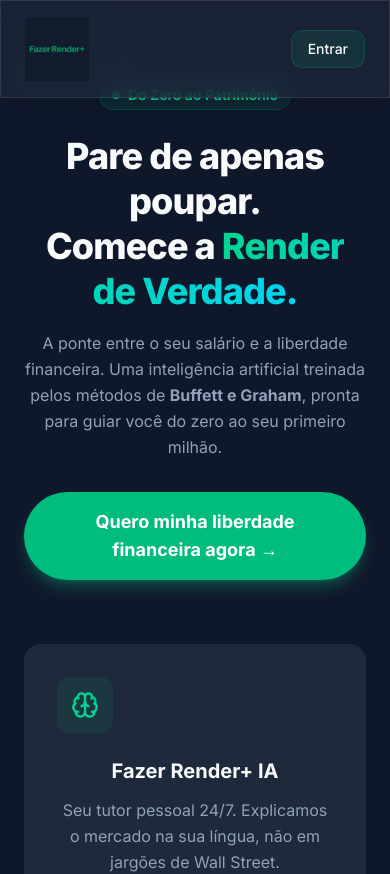
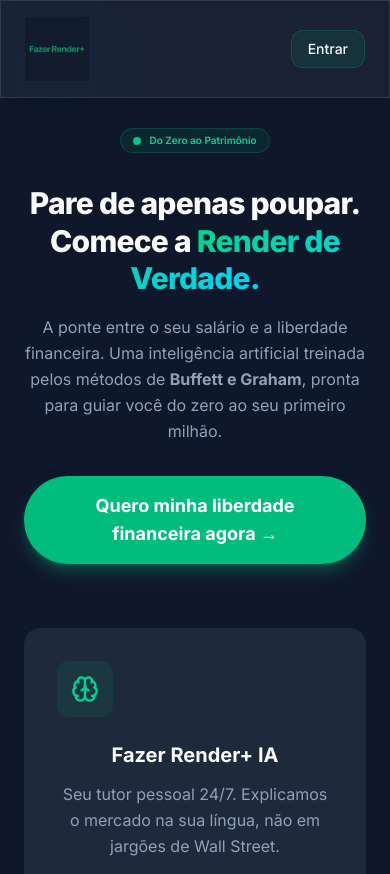
Before and after one commit to dsmempreendimentosdigitais/fazer-render-mais, a Next.js app in the folder frontend-pwa/: page / in a window 390 px wide. Shown: the top 874 px of the page. Built offline with nearby package versions, Linux system fonts and the light colour scheme; no server answers.

Commit message:
fix: adjust hero section for better badge visibility and logo consistency

```diff
--- a/frontend-pwa/src/app/page.tsx
+++ b/frontend-pwa/src/app/page.tsx
@@ -24,12 +24,12 @@ export default function LandingPage() {
           transition={{ duration: 0.8 }}
           className="max-w-3xl"
         >
-          <div className="inline-flex items-center space-x-2 bg-emerald-500/10 border border-emerald-500/20 px-3 py-1 rounded-full text-emerald-400 text-sm font-semibold mb-6">
+          <div className="inline-flex items-center space-x-2 bg-emerald-500/10 border border-emerald-500/20 px-3 py-1 rounded-full text-emerald-400 text-[10px] md:text-sm font-semibold mb-8 mt-12 md:mt-20">
             <span className="w-2 h-2 rounded-full bg-emerald-400 animate-pulse"></span>
             <span>Do Zero ao Patrimônio</span>
           </div>
 
-          <h1 className="text-4xl md:text-6xl font-extrabold tracking-tight mb-4 leading-tight">
+          <h1 className="text-3xl md:text-5xl lg:text-6xl font-extrabold tracking-tight mb-4 leading-tight">
             Pare de apenas poupar. <br/>
             Comece a <span className="bg-gradient-to-r from-emerald-400 to-cyan-400 bg-clip-text text-transparent">Render de Verdade.</span>
           </h1>
```
